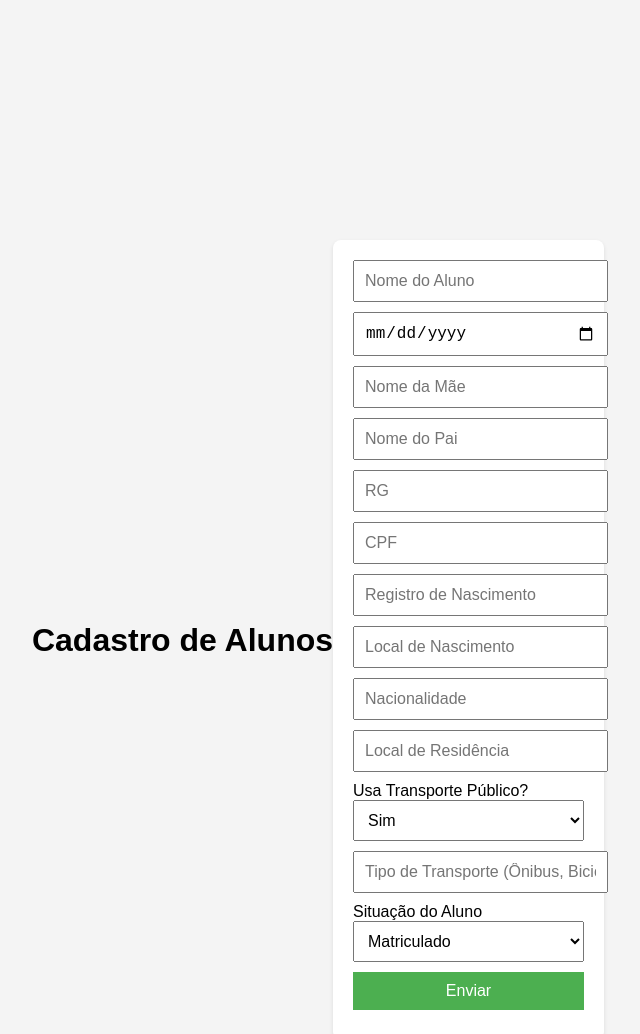
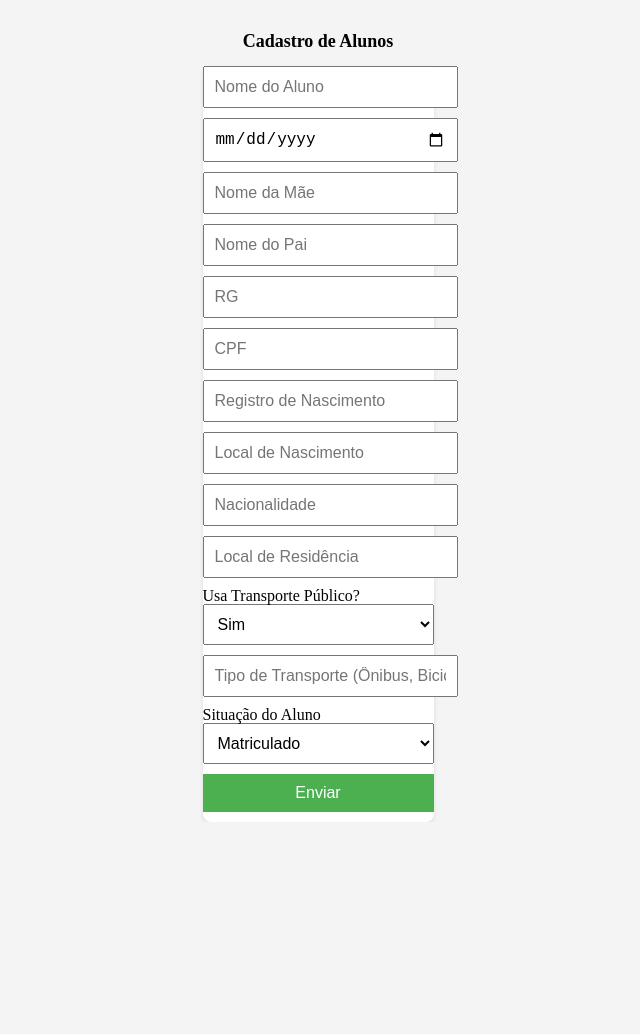
Before and after one commit to FragasOficial/Educa-ON, a plain HTML site: page index.html in a window 1280 px wide. Shown: the top 1034 px of the page, without its empty margins (322-962 px from the left). After the commit the page ends 822 px from the top, so only its background shows below. Drawn offline with Linux system fonts and the light colour scheme.

Commit message:
Alterações
- Criando class h1

```diff
--- a/index.css
+++ b/index.css
@@ -4,9 +4,17 @@ body {
     margin: 0;
     padding: 0;
     display: flex;
+    flex-direction: column;
     justify-content: center;
     align-items: center;
-    height: 100vw;
+    height: 100%;
+  }
+
+  .headerCadastro{
+    font-size: large;
+    font-weight: bold;
+    margin-bottom: 1rem;
+    margin-top: 2rem;
   }
 
   form {
--- a/index.html
+++ b/index.html
@@ -5,9 +5,10 @@
   <meta name="viewport" content="width=device-width, initial-scale=1.0">
   <title>Cadastro de Alunos - Escola Nair Cunha de Aguiar</title>
   <link rel="stylesheet" href="index.css">
+  <link rel="stylesheet" href="reset.css">
 </head>
 <body>
-  <h1>Cadastro de Alunos</h1>
+  <h1 class="headerCadastro">Cadastro de Alunos</h1>
   <form id="cadastroForm">
     <input type="text" id="nome" placeholder="Nome do Aluno" required>
     <input type="date" id="data_nascimento" placeholder="Data de Nascimento" required>
--- /dev/null
+++ b/reset.css
@@ -0,0 +1,43 @@
+html, body, div, span, applet, object, iframe,
+h1, h2, h3, h4, h5, h6, p, blockquote, pre,
+a, abbr, acronym, address, big, cite, code,
+del, dfn, em, img, ins, kbd, q, s, samp,
+small, strike, strong, sub, sup, tt, var,
+b, u, i, center,
+dl, dt, dd, ol, ul, li,
+fieldset, form, label, legend,
+table, caption, tbody, tfoot, thead, tr, th, td,
+article, aside, canvas, details, embed,
+figure, figcaption, footer, header, hgroup,
+menu, nav, output, ruby, section, summary,
+time, mark, audio, video {
+	margin: 0;
+	padding: 0;
+	border: 0;
+	font-size: 100%;
+	font: inherit;
+	vertical-align: baseline;
+}
+/* HTML5 display-role reset for older browsers */
+article, aside, details, figcaption, figure,
+footer, header, hgroup, menu, nav, section {
+	display: block;
+}
+body {
+	line-height: 1;
+}
+ol, ul {
+	list-style: none;
+}
+blockquote, q {
+	quotes: none;
+}
+blockquote:before, blockquote:after,
+q:before, q:after {
+	content: '';
+	content: none;
+}
+table {
+	border-collapse: collapse;
+	border-spacing: 0;
+}
```
